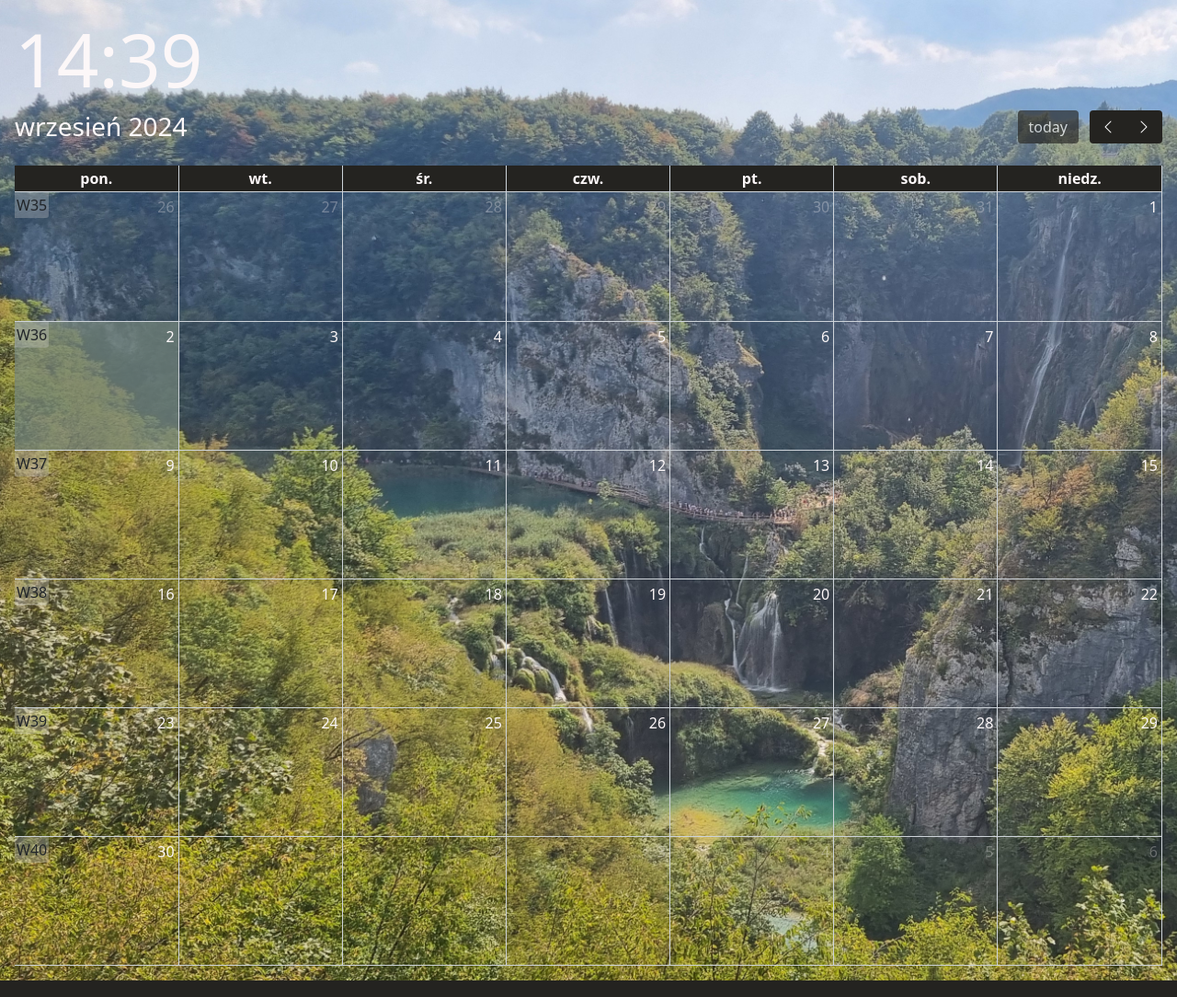
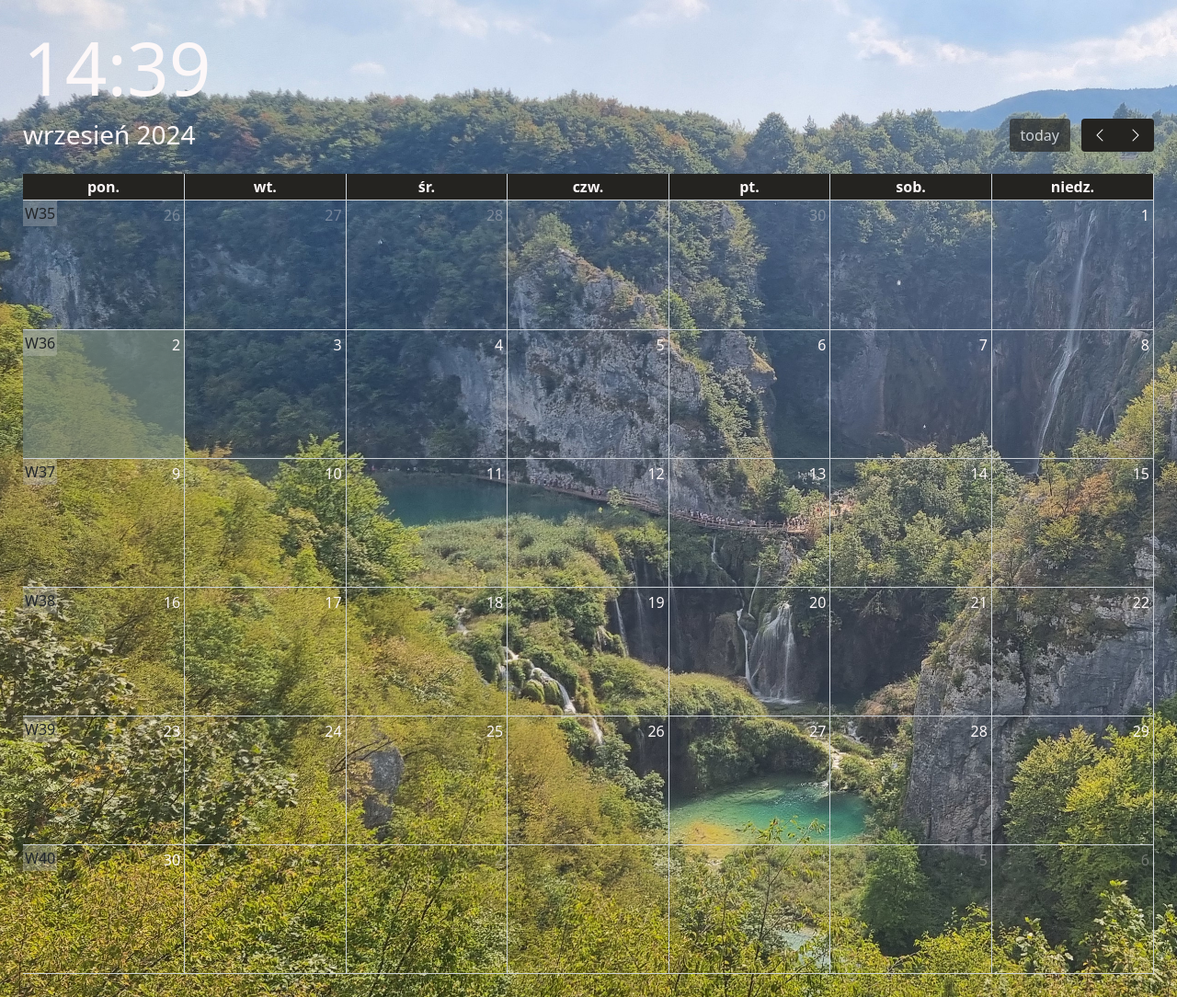
Before and after one commit to lbaisinger/janusz, a Flask app: page / in a window 1280 px wide. Shown: the whole page at 92% size. Run offline with Flask 3, Linux system fonts and the light colour scheme; lists and menus that the app fills with data are empty.

Commit message:
Update style.css

```diff
--- a/static/style.css
+++ b/static/style.css
@@ -1,5 +1,5 @@
 html {
-  padding: 1rem;
+  padding: 25px;
 }
 
 body {
@@ -10,6 +10,7 @@ body {
 
 h1, h2, h3, h4, h5, h6 {
   color: #FCF7F8;
+  font-weight: bold;
 }
 
 p {
@@ -47,6 +48,7 @@ min-height: 90%;
 }
 
 .fc-col-header {
+  font-size: 18px;
   background-color: #242320;
   opacity: 1;
   color: #FCF7F8;
```
